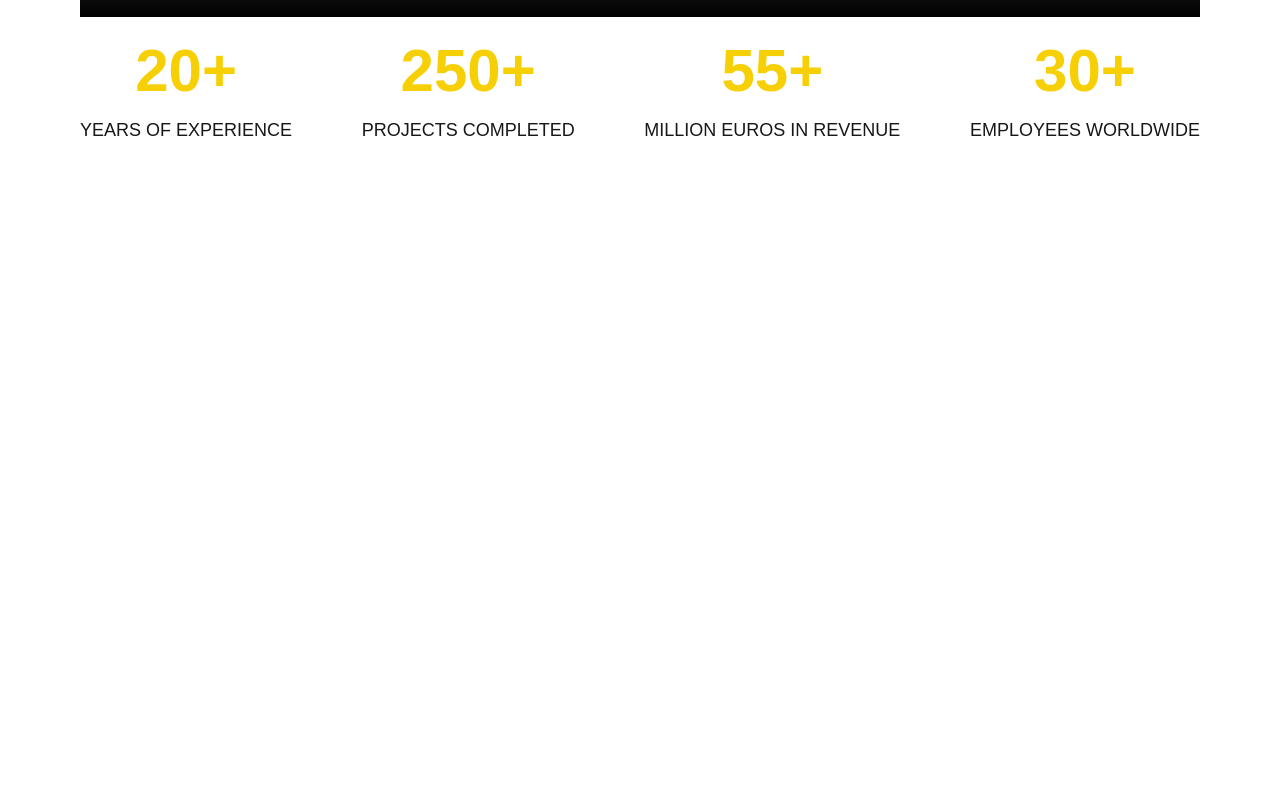
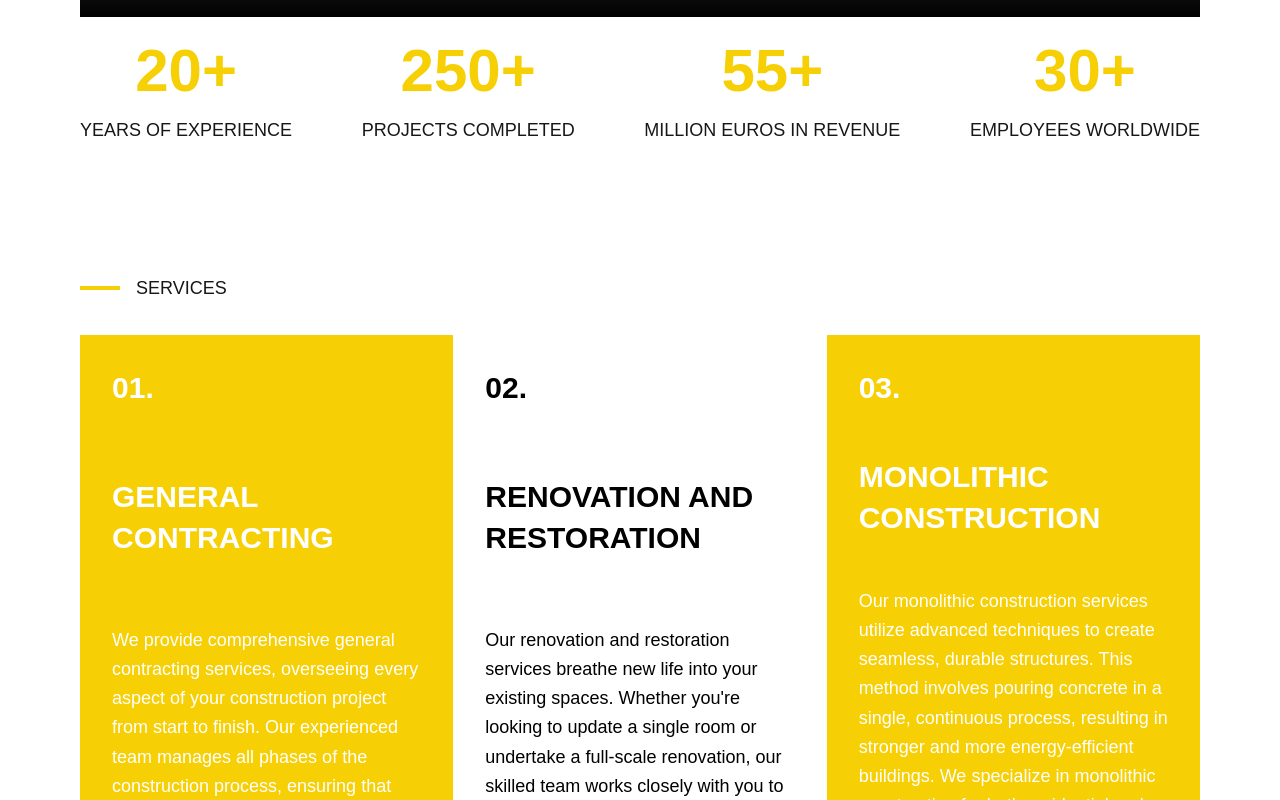
Before and after one commit to VadymKas/website-sample-1, a Next.js app: page / in a window 1280 px wide. Shown: the part 2000-2800 px from the top of the page. Before the commit the page ends 2274 px from the top, so only its background shows below. Built offline with nearby package versions, Linux system fonts and the light colour scheme; grey boxes are pictures that could not be loaded.

Commit message:
feat: addded Services section

```diff
--- a/app/(home)/modules/AboutUs.tsx
+++ b/app/(home)/modules/AboutUs.tsx
@@ -22,7 +22,7 @@ const AboutUs = () => {
 				<div className="relative">
 					<div className="absolute inset-0 bg-gradient-to-b from-transparent to-black opacity-100" />
 					<video
-						src="/home_video.mp4"
+						src="/AboutUs/home_video.mp4"
 						autoPlay
 						loop
 						muted
--- a/app/(home)/page.tsx
+++ b/app/(home)/page.tsx
@@ -2,6 +2,7 @@ import SectionSplit from '@/components/SectionSplit'
 import AboutUs from './modules/AboutUs'
 import CoreValues from './modules/CoreValues'
 import Hero from './modules/Hero'
+import Services from '@/modules/Services'
 
 export default function Home() {
 	return (
@@ -10,6 +11,7 @@ export default function Home() {
 			<CoreValues />
 			<SectionSplit>
 				<AboutUs />
+				<Services />
 			</SectionSplit>
 		</>
 	)
--- /dev/null
+++ b/modules/Services.tsx
@@ -0,0 +1,65 @@
+import React from 'react'
+import Container from '@/components/Container'
+import Link from 'next/link'
+import { FaArrowRight } from 'react-icons/fa'
+import SectionName from '@/components/SectionName'
+
+const Services = () => {
+	return (
+		<section>
+			<Container>
+				<SectionName name="services" />
+				<div className="grid grid-cols-1 md:grid-cols-3 text-white">
+					{data.map(({ title, href, description }, index) => {
+						const isSecond = index === 1
+						return (
+							<div
+								key={title}
+								className={`flex flex-col justify-between px-4 md:px-8 py-8 md:py-8 space-y-12 ${isSecond ? 'bg-white text-black' : 'bg-theme'}`}>
+								<h3>0{index + 1}.</h3>
+								<h3>{title}</h3>
+								<p>{description}</p>
+
+								<div className="flex justify-between">
+									<Link href={href}>
+										<button
+											className={`border-2 ${isSecond ? 'border-black' : 'border-white'} p-4 inline-block cursor-pointer`}>
+											<FaArrowRight size={24} />
+										</button>
+									</Link>
+									<div
+										className={`relative rounded-lg w-16 h-full border-2 ${isSecond ? 'bg-theme border-theme' : 'bg-white border-white'}`}>
+											<div className={`absolute w-full h-full right-2 bottom-2 ${isSecond ? 'bg-white' : 'bg-theme'}`}></div>
+										</div>
+								</div>
+							</div>
+						)
+					})}
+				</div>
+			</Container>
+		</section>
+	)
+}
+
+export default Services
+
+const data = [
+	{
+		title: 'GENERAL CONTRACTING',
+		href: '/services/general-contracting',
+		description:
+			'We provide comprehensive general contracting services, overseeing every aspect of your construction project from start to finish. Our experienced team manages all phases of the construction process, ensuring that your project is completed on time, within budget, and to the highest standards of quality.'
+	},
+	{
+		title: 'RENOVATION AND RESTORATION',
+		href: '/services/renovation-and-restoration',
+		description:
+			"Our renovation and restoration services breathe new life into your existing spaces. Whether you're looking to update a single room or undertake a full-scale renovation, our skilled team works closely with you to transform your vision into reality while preserving the unique character of your property."
+	},
+	{
+		title: 'MONOLITHIC CONSTRUCTION',
+		href: '/services/monolithic-construction',
+		description:
+			'Our monolithic construction services utilize advanced techniques to create seamless, durable structures. This method involves pouring concrete in a single, continuous process, resulting in stronger and more energy-efficient buildings. We specialize in monolithic construction for both residential and commercial projects, delivering exceptional results that stand the test of time.'
+	}
+]
```
Also changed, not shown: 1 other file (tests, documents, lock files or other folders).
